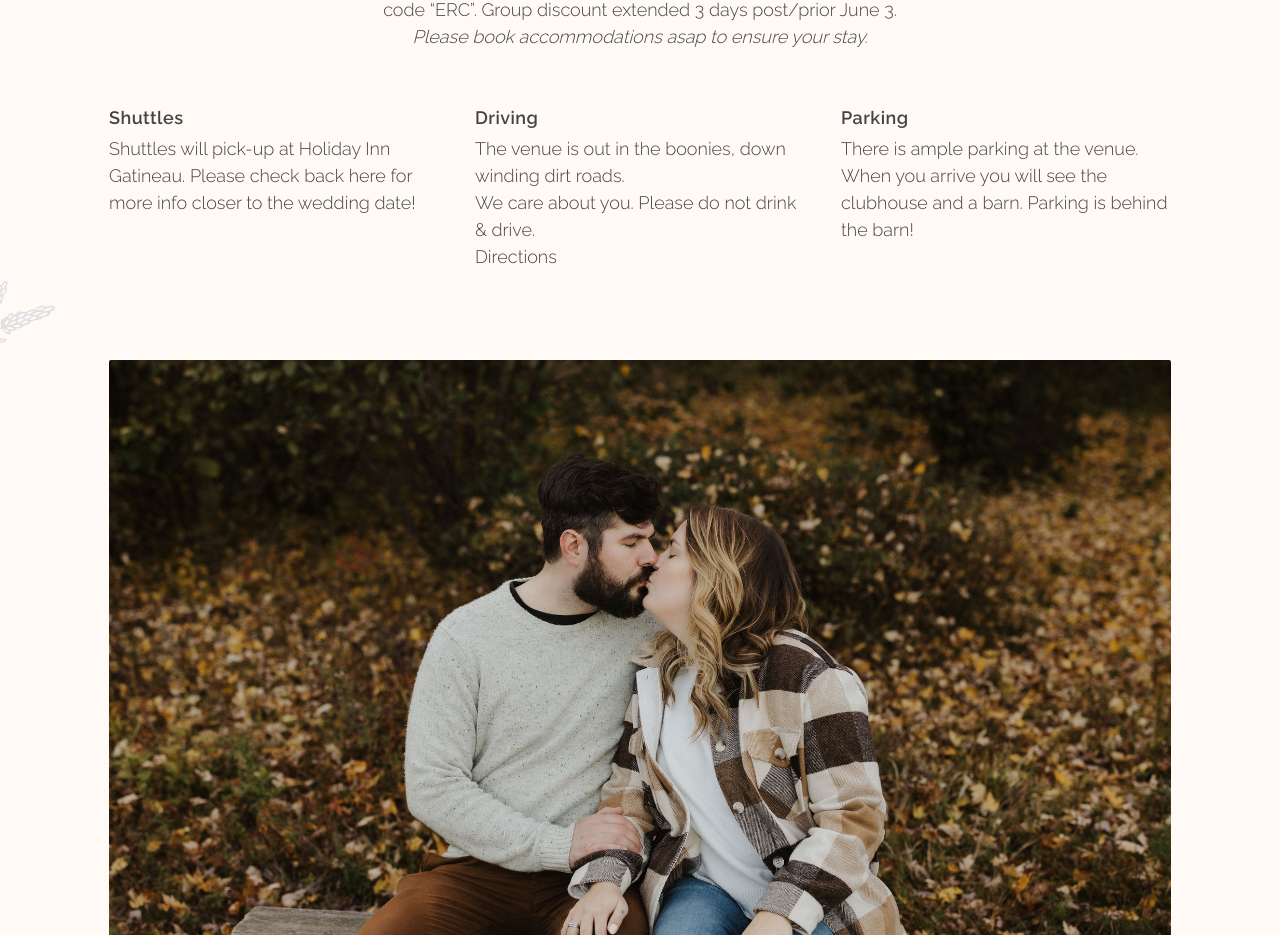
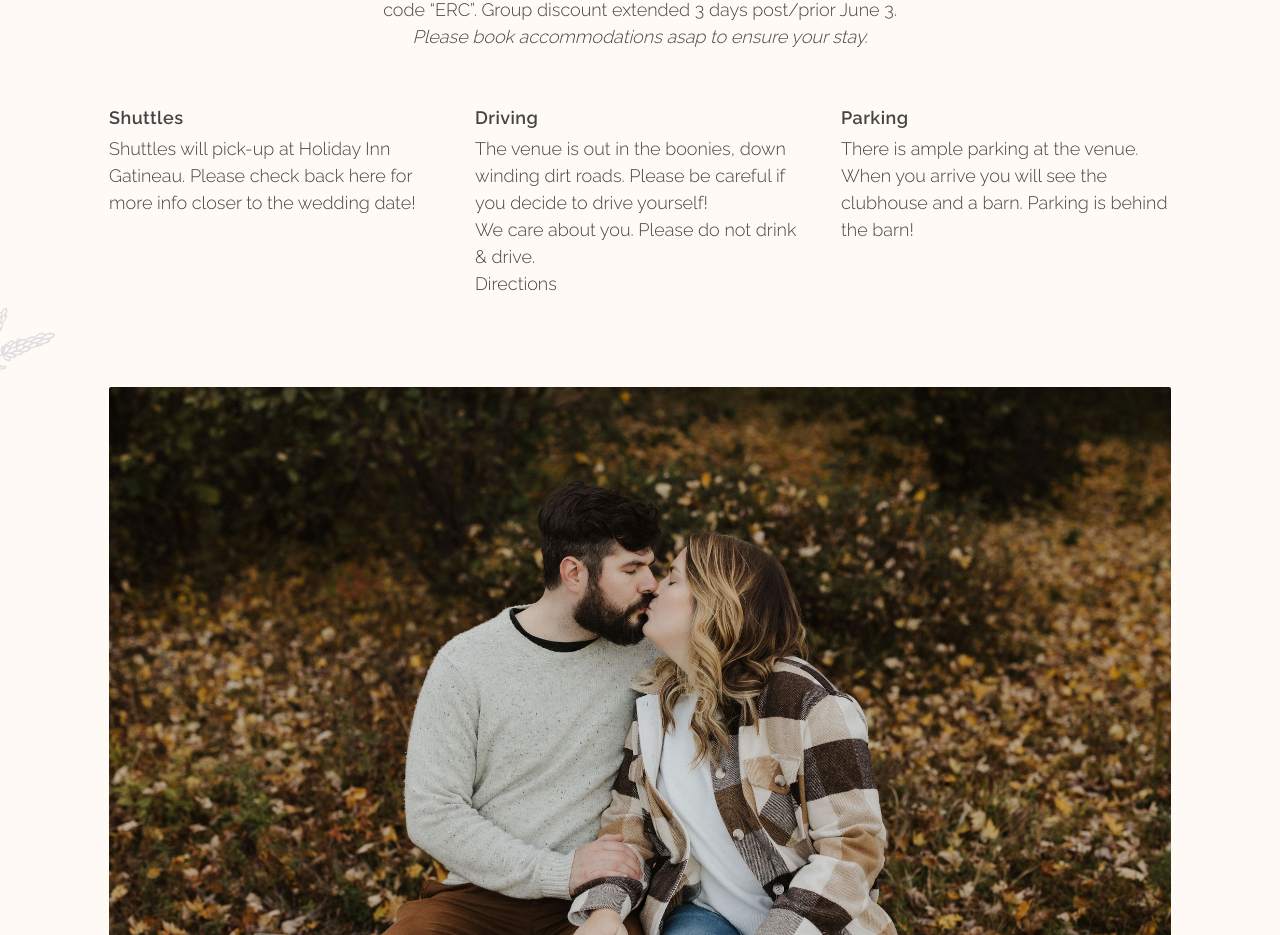
Before and after one commit to martenbjork/erin-and-benoit, a Next.js app: page / in a window 1280 px wide. Shown: the part 2079-3014 px from the top of the page. Built offline with nearby package versions, Linux system fonts and the light colour scheme.

Commit message:
Update index.tsx

```diff
--- a/src/pages/index.tsx
+++ b/src/pages/index.tsx
@@ -178,12 +178,14 @@ export default function Home() {
           <div>
             <h3>Driving</h3>
             <p>
-              The venue is out in the boonies, down winding dirt roads.
-              <br />
+              The venue is out in the boonies, down winding dirt roads. Please be careful if you decide to drive yourself!
+            </p>
+            <p>
               <b>We care about you. Please do not drink & drive.</b>
             </p>
-            <a href="https://www.google.com/maps/place/Golf+Mont+Cascades/@45.6078262,-75.8846283,17z/data=!3m1!4b1!4m5!3m4!1s0x4cd1e09dc0727257:0x978b5d9b3efb10ab!8m2!3d45.6078262!4d-75.8846283">Directions</a>
-
+            <p>
+              <a href="https://www.google.com/maps/place/Golf+Mont+Cascades/@45.6078262,-75.8846283,17z/data=!3m1!4b1!4m5!3m4!1s0x4cd1e09dc0727257:0x978b5d9b3efb10ab!8m2!3d45.6078262!4d-75.8846283">Directions</a>
+            </p>
           </div>
 
           <div>
```
